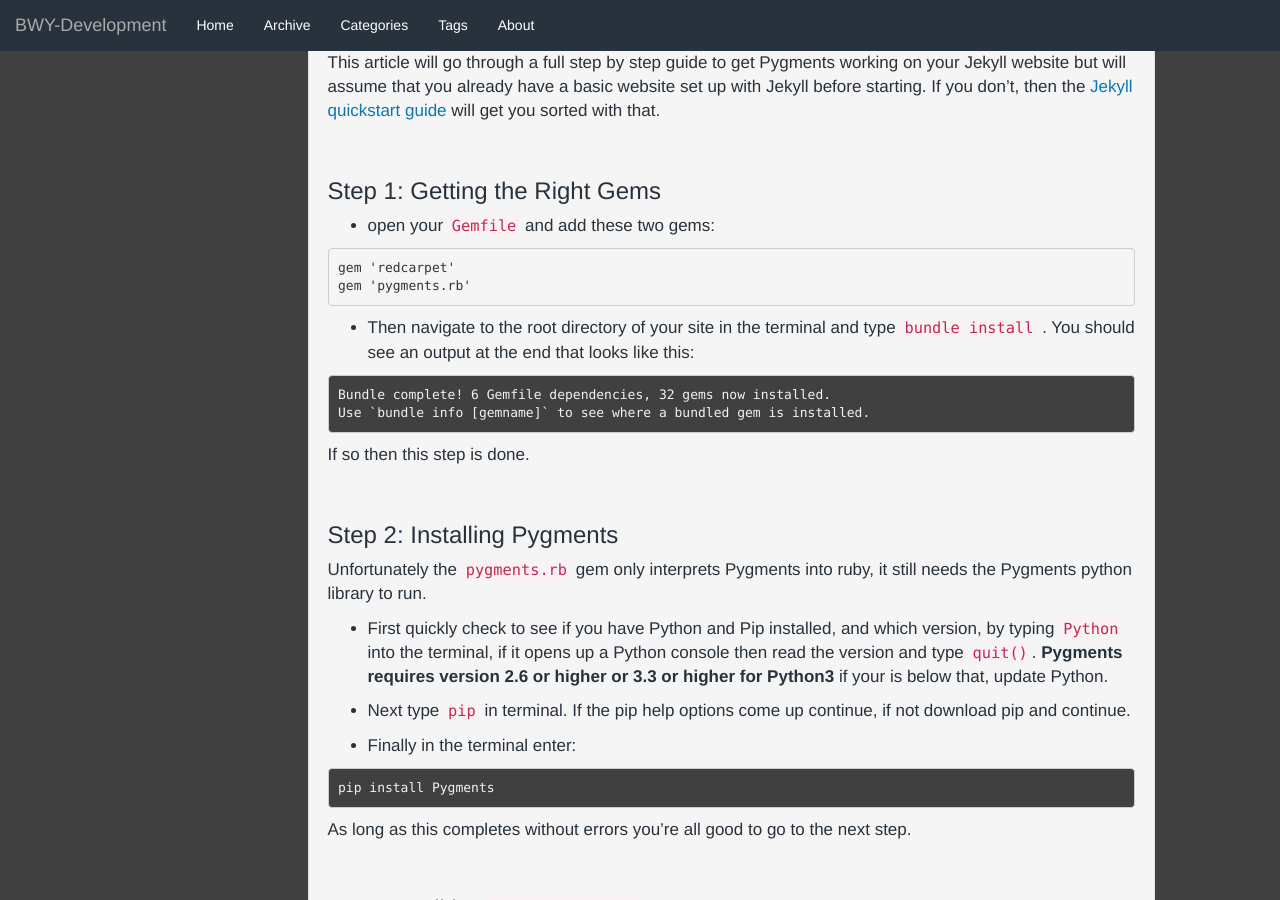
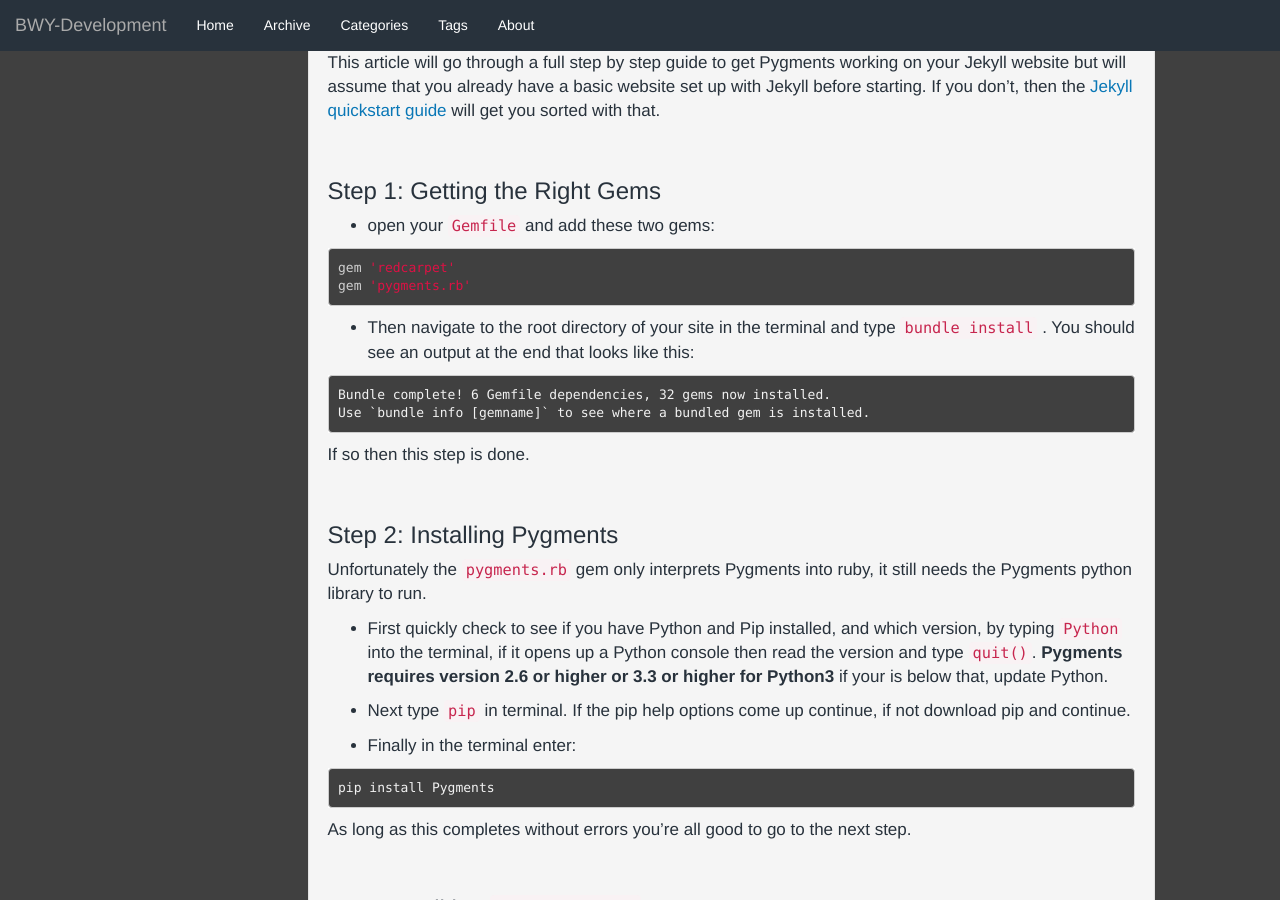
Before and after one commit to bwy-dev/bwy-dev.github.io, a Jekyll site: the page built from _posts/2018-10-03-how-to-set-up-pygments-syntax-highlighting-in-jekyll.markdown, in a window 1280 px wide and 900 px high, scrolled down 913 px. Built offline with Jekyll 4.4.1, drawn with Linux system fonts in a browser that asks for light colours; Markdown is read by kramdown in place of the engine named in the settings; comment, search, counter and statistics services are not loaded.

````diff
--- a/_posts/2018-10-03-how-to-set-up-pygments-syntax-highlighting-in-jekyll.markdown
+++ b/_posts/2018-10-03-how-to-set-up-pygments-syntax-highlighting-in-jekyll.markdown
@@ -43,7 +43,7 @@
 
 - open your `Gemfile` and add these two gems:
 
-```Ruby
+```ruby
 gem 'redcarpet'
 gem 'pygments.rb'
 ```
````
